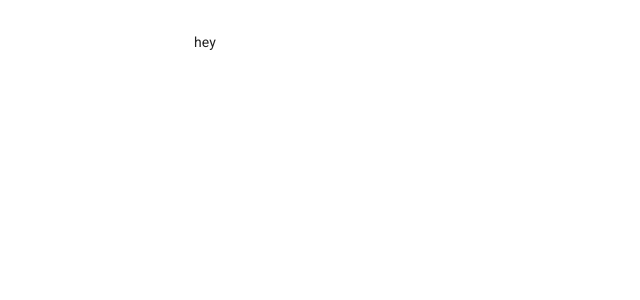
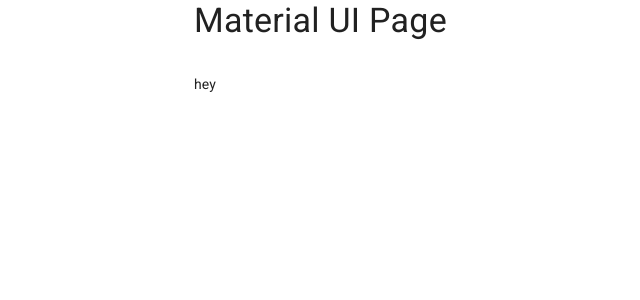
Before and after one commit to shoji-k/next-sandbox-v1, a Next.js app: page /material-ui in a window 1280 px wide. Shown: the top 300 px of the page, without its empty margins (170-810 px from the left). Built offline with nearby package versions, Linux system fonts and the light colour scheme.

Commit message:
set some type

```diff
--- a/pages/_document.tsx
+++ b/pages/_document.tsx
@@ -1,12 +1,18 @@
-import React from 'react'
-import Document, { Html, Head, Main, NextScript } from 'next/document'
+import React, { ReactElement } from 'react'
+import Document, {
+  Html,
+  Head,
+  Main,
+  NextScript,
+  DocumentContext,
+} from 'next/document'
 import { ServerStyleSheets } from '@material-ui/core/styles'
 import theme from '../src/theme'
 
 export default class MyDocument extends Document {
-  render() {
+  render(): ReactElement {
     return (
-      <Html lang="en">
+      <Html lang="ja">
         <Head>
           {/* PWA primary color */}
           <meta name="theme-color" content={theme.palette.primary.main} />
@@ -26,7 +32,7 @@ export default class MyDocument extends Document {
 
 // `getInitialProps` belongs to `_document` (instead of `_app`),
 // it's compatible with server-side generation (SSG).
-MyDocument.getInitialProps = async (ctx) => {
+MyDocument.getInitialProps = async (ctx: DocumentContext) => {
   // Resolution order
   //
   // On the server:
--- a/pages/material-ui.tsx
+++ b/pages/material-ui.tsx
@@ -1,10 +1,14 @@
 import React, { ReactElement } from 'react'
+import Box from '@material-ui/core/Box'
 import Container from '@material-ui/core/Container'
-import Box from '@material-ui/core/Box'
+import Typography from '@material-ui/core/Typography'
 
 export default function MaterialUi(): ReactElement {
   return (
     <Container maxWidth="sm">
+      <Typography variant="h4" component="h1" gutterBottom>
+        Material UI Page
+      </Typography>
       <Box my={4}>hey</Box>
     </Container>
   )
```
